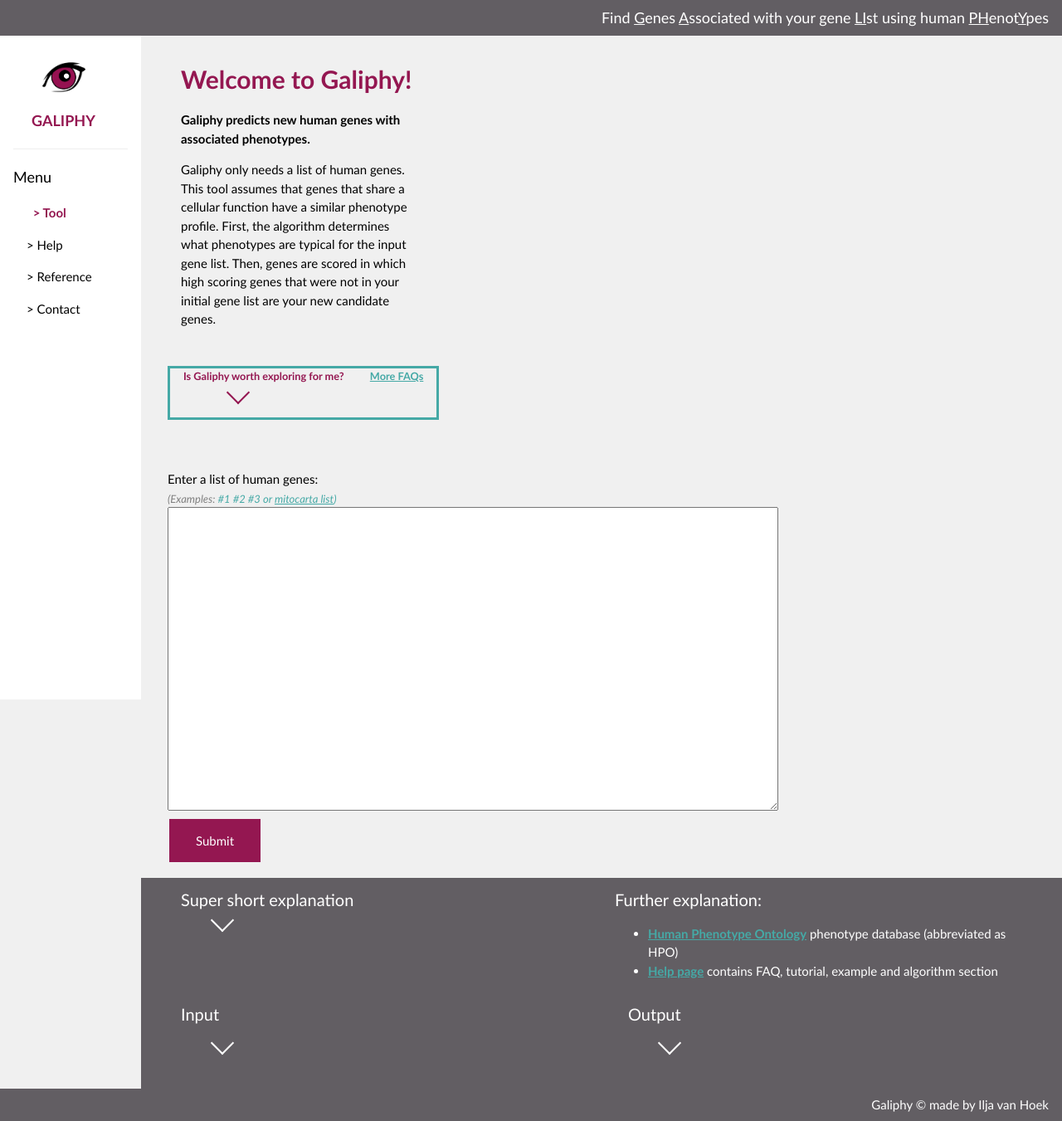
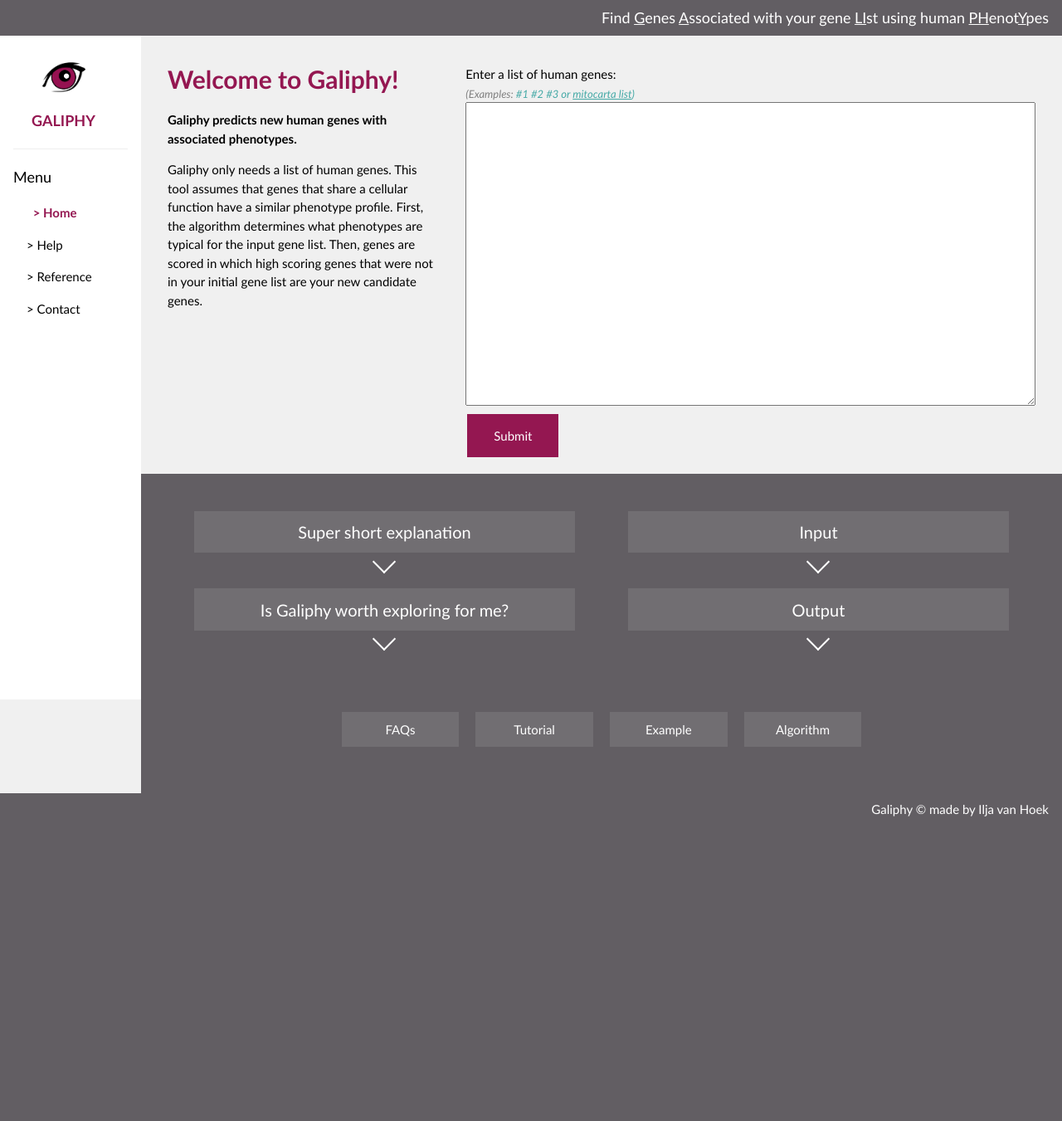
Before and after one commit to cmbi/galiphy, a Flask app: template templates/upload.html in a window 1280 px wide. Shown: the whole page at 83% size. After the commit the page ends 984 px from the top, so only its background shows below. Run offline with Flask 2, Linux system fonts and the light colour scheme; the template is opened without the code that fills it: most values are stand-ins (such as "Sample title", 1, 10 or a date in 2020).

Commit message:
layout homepage adjusted and in menu Tool>Home

```diff
--- a/static/style.css
+++ b/static/style.css
@@ -2377,10 +2377,38 @@ a:hover + .box,.box:hover{
 }
 
 .arrow:hover{
-  transition: all 0.4s ease 0s;
+  transition: all 0.8s ease 0s;
+  border-color: #941751;
   border-bottom-width: 6px;
   border-right-width: 6px;
 }
+
+.btn-group button {
+    background-color: #716E72; /* Green background */
+    border: 10px solid #625E63; /* Green border */
+    color: white; /* White text */
+    padding: 10px 24px; /* Some padding */
+    cursor: pointer; /* Pointer/hand icon */
+    float: left; /* Float the buttons side by side */
+}
+
+/* Clear floats (clearfix hack) */
+.btn-group:after {
+    content: "";
+    clear: both;
+    display: table;
+}
+
+.btn-group button:not(:last-child) {
+    border-right: none; /* Prevent double borders */
+}
+
+/* Add a background color on hover */
+.btn-group button:hover {
+    background-color: #941751;
+}
+
+
 
 /* tooltip Help */
 .tooltip_h {
--- a/templates/contact.html
+++ b/templates/contact.html
@@ -40,7 +40,7 @@
     <hr>
     <h5>Menu</h5>
 
-  <a href="{{ url_for('index') }}" class="w3-padding w3-hover-green"></i> > Tool</a>
+  <a href="{{ url_for('index') }}" class="w3-padding w3-hover-green"></i> > Home </a>
   <a href="{{ url_for('help') }}" class="w3-padding w3-hover-green"></i>  > Help </a>
   <a href="{{ url_for('reference') }}" class="w3-padding w3-hover-green"></i> > Reference</a>
   <a href="{{ url_for('contact') }}" class="w3-padding w3-hover-green"></i> &nbsp; <b><font color="941751"> > Contact </font></b></a>
--- a/templates/reference.html
+++ b/templates/reference.html
@@ -31,7 +31,7 @@
     <hr>
     <h5>Menu</h5>
 
-  <a href="{{ url_for('index') }}" class="w3-padding w3-hover-green"></i> > Tool</a>
+  <a href="{{ url_for('index') }}" class="w3-padding w3-hover-green"></i> > Home </a>
   <a href="{{ url_for('help') }}" class="w3-padding w3-hover-green"></i>  > Help </a>
   <a href="{{ url_for('reference') }}" class="w3-padding w3-hover-green"></i> &nbsp; <b><font color="941751"> > Reference </font></b></a>
   <a href="{{ url_for('contact') }}" class="w3-padding w3-hover-green"></i> > Contact</a>
--- a/templates/result.html
+++ b/templates/result.html
@@ -32,7 +32,7 @@
     <hr>
     <h5>Menu</h5>
 
-  <a href="{{ url_for('index') }}" class="w3-padding w3-hover-green"></i> &nbsp; <b><font color="941751"> > Tool </font></b></a>
+  <a href="{{ url_for('index') }}" class="w3-padding w3-hover-green"></i> &nbsp; <b><font color="941751"> > Home </font></b></a>
   <a href="{{ url_for('help') }}" class="w3-padding w3-hover-green"></i>  > Help </a>
   <a href="{{ url_for('reference') }}" class="w3-padding w3-hover-green"></i> > Reference</a>
   <a href="{{ url_for('contact') }}" class="w3-padding w3-hover-green"></i> > Contact</a>
--- a/templates/upload.html
+++ b/templates/upload.html
@@ -42,7 +42,7 @@
     <hr>
     <h5>Menu</h5>
 
-  <a href="{{ url_for('index') }}" class="w3-padding w3-hover-green"></i> &nbsp; <b><font color="941751"> > Tool </font></b></a>
+  <a href="{{ url_for('index') }}" class="w3-padding w3-hover-green"></i> &nbsp; <b><font color="941751"> > Home </font></b></a>
   <a href="{{ url_for('help') }}" class="w3-padding w3-hover-green"></i>  > Help </a>
   <a href="{{ url_for('reference') }}" class="w3-padding w3-hover-green"></i> > Reference</a>
   <a href="{{ url_for('contact') }}" class="w3-padding w3-hover-green"></i> > Contact</a>
@@ -78,46 +78,17 @@ function toggle_visibility(id) {
 
       <!-- Header and Galiphy introduction -->
     <div class="w3-container w3-third">
-      <div class="w3-container" style="padding-right: 30px">
         <h2 id="h1results"><b><font color="941751">Welcome to Galiphy!</font></b></h2>
         <p>
           <b>Galiphy predicts new human genes with associated phenotypes.</b>
         </p>
         Galiphy only needs a list of human genes. This tool assumes that genes that share a cellular function have a similar phenotype profile. First, the algorithm determines what phenotypes are typical for the input gene list. Then, genes are scored in which high scoring genes that were not in your initial gene list are your new candidate genes.
-      </div>
-      <br><br>
-            <!-- Information box, with link to FAQs -->
-      <div class="w3-container" style="font-size:0.85em; border: solid 3px #45A9A6">
 
-        <b><font color="941751">Is Galiphy worth exploring for me?</font></b>
-
-        <span style="float:right">
-          <a href="{{ url_for('help') }}" class="w3-text-green w3-hover-text-red">
-            <b>More FAQs</b>
-          </a>
-        </span>
-        <div class="w3-container">
-          <a onclick="toggle_visibility('FAQ2');">
-            <div class="arrow" style="border-color: #941751"></div>
-          </a>
-          <br>
-        </div>
-        <span id="FAQ2" style="display:none">
-          <i>
-          <ul style="padding-left:20px">
-            <li>You are a clinical professional and interested in some candidate genes that may be associated with a disease.</li>
-            <li>You are a researcher and looking for candidate genes not yet discovered to be in your pathway of interest.</li>
-            <li>You are already working with genes that are underannotated and looking for more validation for your (clinical) lab experiments.</li>
-          </ul>
-          </i>
-        </span>
-      </div>
-      <br><br>
     </div>
 
 
       <!-- Client input field, for input to tool (form: one textarea and one submit button) with hoverable example inputs -->
-    <div class="w3-container w3-half" style="width:100vh">
+    <div class="w3-container w3-twothird">
       <form name= "myForm" method="POST" action="{{ url_for('uploader') }}" class=add-entry id="input_form" onSubmit="validateform(myForm.list_genes); return True">
         <dl>
 
@@ -153,7 +124,7 @@ function toggle_visibility(id) {
           </dt>
           <!-- Textarea for the input -->
           <dt>
-            <textarea name="list_genes" rows=16 style="width: 92vh" value="List of genes" id="textinput" form="input_form"></textarea>
+            <textarea name="list_genes" rows=16 style="width: 100%" value="List of genes" id="textinput" form="input_form"></textarea>
 
           <!-- Submit button. After clicking, content of textarea is sent to app.py and loading 'bouncing ball' animation starts -->
 
@@ -173,14 +144,19 @@ function toggle_visibility(id) {
 
 <!-- Text area explanation of Galiphy  -->
   <div class="w3-container w3-dark-grey">
+    <br><br>
+    <div class="w3-container">
       <div class="w3-container w3-half">
+
         <div class="w3-container">
-        <h4>Super short explanation <a onclick="toggle_visibility('ss_expl');">
-          <div class="arrow"></div>
-        </a> </h4>
+          <div class="w3-container w3-light-dark-grey" style="text-align:center">
+            <h4>Super short explanation </h4>
           </div>
           <div class="w3-container">
-
+              <a onclick="toggle_visibility('ss_expl');">
+              <div class="arrow" style="margin: 0 auto"></div>
+            </a>
+            <br>
           </div>
           <span id="ss_expl" style="display:none">
             <table class="summarytool" style="font-size:0.9em">
@@ -190,7 +166,7 @@ function toggle_visibility(id) {
               </tr>
               <tr>
                 <td><b>Source</b></td>
-            <td>Database HPO (Human Phenotype Ontology) links phenotypes to {{ genes_in_HPO }} gene defects</td>
+                <td>Database HPO (<a href="https://hpo.jax.org/app/" class="w3-text-green w3-hover-text-red" target="_blank">Human Phenotype Ontology</a>) links phenotypes to {{ genes_in_HPO }} gene defects</td>
               </tr>
               <tr>
                 <td><b>Input</b></td>
@@ -213,24 +189,50 @@ function toggle_visibility(id) {
                 <td>Genes with high scores probably have a similar cellular function as your input genes and are phenotypically linked to your genes of interest</td>
               </tr>
             </table>
+            <br>
           </span>
         </div>
-    <div class="w3-container w3-half">
-      <h4>Further explanation:</h4>
-      <ul>
-        <li><b><a href="https://hpo.jax.org/app/" class="w3-text-green w3-hover-text-red" target="_blank">Human Phenotype Ontology</a></b> phenotype database (abbreviated as HPO)</li>
-        <li><b><a href="{{ url_for('help') }}" class="w3-text-green w3-hover-text-red" >Help page</a></b> contains FAQ, tutorial, example and algorithm section</li>
+
+        <div class="w3-container">
+          <div class="w3-container w3-light-dark-grey" style="text-align:center">
+            <h4>Is Galiphy worth exploring for me?</h4>
+          </div>
+          <div class="w3-container">
+            <a onclick="toggle_visibility('FAQ2');">
+              <div class="arrow" style="margin: 0 auto"></div>
+            </a>
+            <br>
+          </div>
+          <span id="FAQ2" style="display:none">
+            <span style="float:right">
+              <a href="{{ url_for('help') }}" class="w3-text-green w3-hover-text-red">
+                <b>More FAQs</b>
+              </a>
+            </span>
+            <br>
+            <ul style="padding-left:20px">
+              <li>You are a clinical professional and interested in some candidate genes that may be associated with a disease.</li>
+              <li>You are a researcher and looking for candidate genes not yet discovered to be in your pathway of interest.</li>
+              <li>You are already working with genes that are underannotated and looking for more validation for your (clinical) lab experiments.</li>
             </ul>
+          </span>
         </div>
 
+      </div>
+
+
+
       <div class="w3-container w3-half">
+
         <div class="w3-container">
+          <div class="w3-container w3-light-dark-grey" style="text-align:center">
             <h4>Input</h4>
           </div>
           <div class="w3-container">
             <a onclick="toggle_visibility('input');">
-          <div class="arrow"></div>
+              <div class="arrow"style="margin: 0 auto"></div>
             </a>
+            <br>
           </div>
           <span id="input" style="display:none">
             <h5 class="w3-bottombar w3-border-purple">Gene list of interest</h5>
@@ -243,14 +245,15 @@ function toggle_visibility(id) {
           </span>
         </div>
 
-    <div class="w3-container w3-half">
         <div class="w3-container">
+          <div class="w3-container w3-light-dark-grey" style="text-align:center">
             <h4>Output</h4>
           </div>
           <div class="w3-container">
             <a onclick="toggle_visibility('output');">
-          <div class="arrow"></div>
+              <div class="arrow" style="margin: 0 auto"></div>
             </a>
+            <br>
           </div>
           <span id="output" style="display:none">
             <h5 class="w3-bottombar w3-border-green">Gene scores</h5>
@@ -272,9 +275,18 @@ function toggle_visibility(id) {
               This file is mostly for transparency: you can inspect what Galiphy did between phenotypes scoring (file 1) and gene scoring (file 2).
             </p>
           </span>
+        </div>
         <br><br>
+      </div>
+    </div>
 
+    <div class="btn-group" style="width:60%; margin-left:20%;margin-right:20%">
+      <a href="{{ url_for('help', _anchor='faqs') }}" target="_blank"><button style="width:25%">FAQs</button></a>
+      <a href="{{ url_for('help', _anchor='tutorial') }}" target="_blank"><button style="width:25%">Tutorial</button></a>
+      <a href="{{ url_for('help', _anchor='example') }}" target="_blank"><button style="width:25%">Example</button></a>
+      <a href="{{ url_for('help', _anchor='algorithm') }}" target="_blank"><button style="width:25%">Algorithm</button></a>
     </div>
+    <br><br>
   </div>
   <!-- End page content -->
 </div>
```
Also changed, not shown: templates/help.html (+8 -7 lines). Lines whose indentation alone changed are shown as unchanged.
